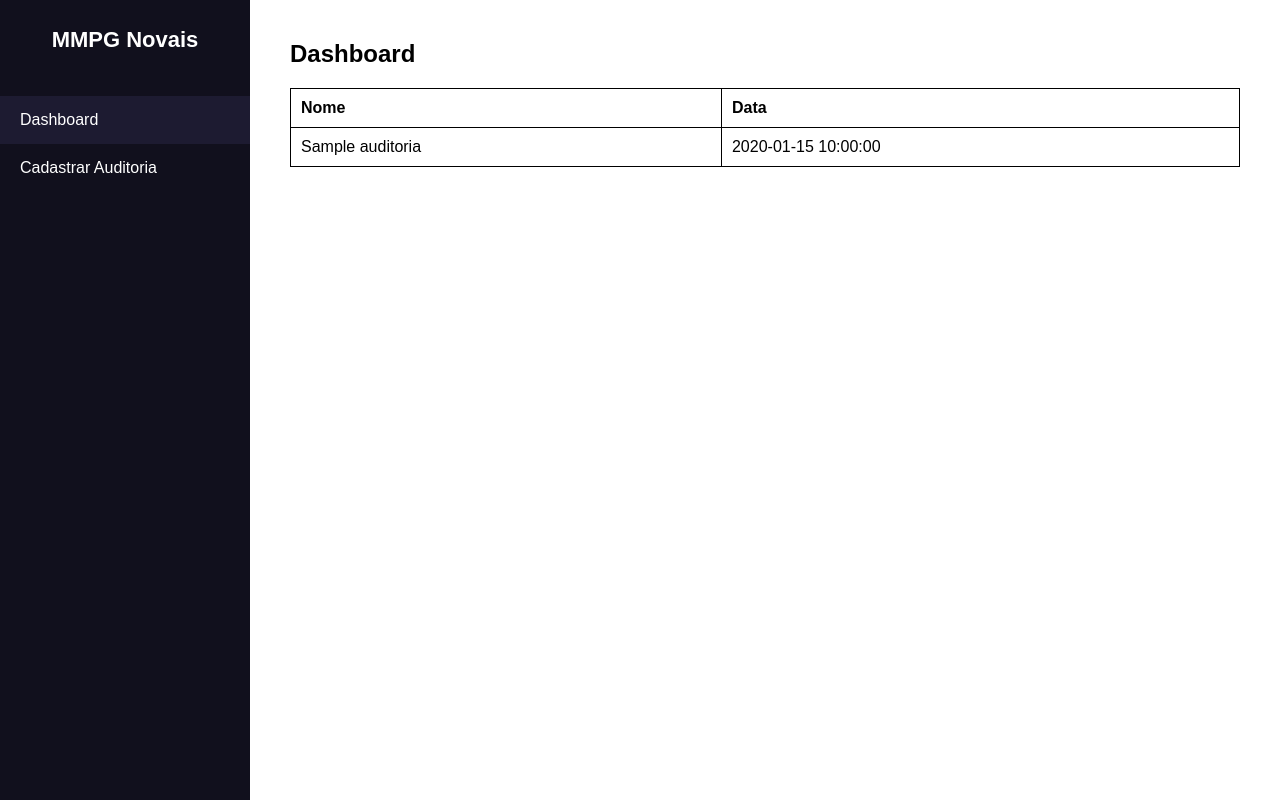
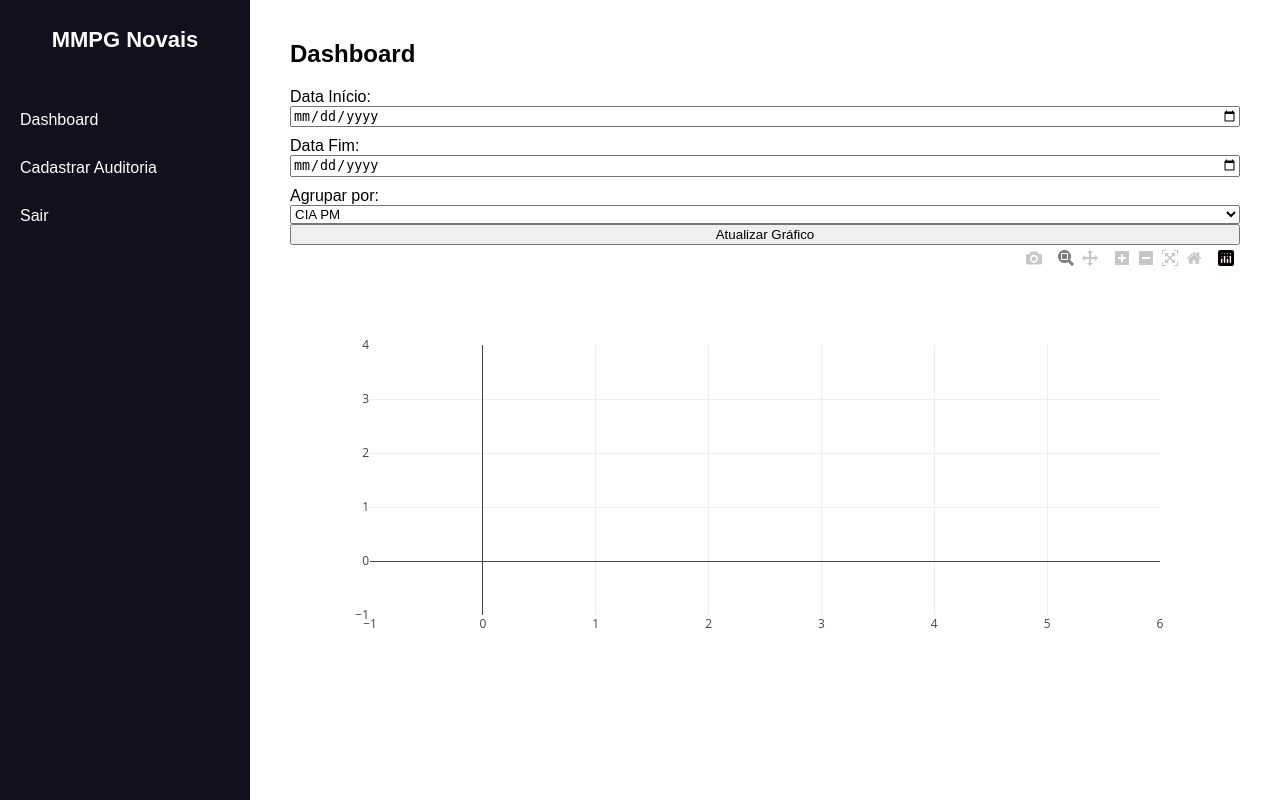
Before and after one commit to ValfridoNovais/Site_Python, a Flask app: template templates/dashboard.html in a window 1280 px wide. Run offline with Flask 3, Linux system fonts and the light colour scheme; the template is opened without the code that fills it: most values are stand-ins (such as "Sample title", 1, 10 or a date in 2020); some libraries are stand-ins or nearby versions.

Commit message:
graficos
Criação de gráfico com base nos dados do arquivo csv

```diff
--- a/app.py
+++ b/app.py
@@ -2,6 +2,7 @@
 from flask_login import LoginManager, UserMixin, login_user, logout_user, login_required, current_user
 import pandas as pd
 import os
+import plotly.express as px
 
 app = Flask(__name__)
 app.secret_key = 'sua_chave_secreta_aqui'
@@ -47,8 +48,19 @@
 @app.route('/')
 @login_required
 def dashboard():
-    df = pd.read_csv(DATA_PATH, encoding='latin1')
-    return render_template('dashboard.html', auditorias=df.to_dict(orient='records'))
+    df = pd.read_csv('data/auditorias.csv', encoding='latin1')
+    df['data_fato'] = pd.to_datetime(df['data_fato'])
+    df['numero_ocorrencia'] = 1  # Supondo que cada linha é uma ocorrência
+
+    start_date = request.args.get('start_date')
+    end_date = request.args.get('end_date')
+    group_by = request.args.get('group_by', 'cia_pm')
+
+    if start_date and end_date:
+        df = df[(df['data_fato'] >= start_date) & (df['data_fato'] <= end_date)]
+
+    plot = create_plot(df, group_by_field=group_by)
+    return render_template('dashboard.html', plot=plot)
 
 @app.route('/cadastro_auditoria', methods=['GET', 'POST'])
 @login_required
@@ -61,5 +73,12 @@
         return redirect(url_for('dashboard'))
     return render_template('cadastro_auditoria.html')
 
+#função para criar o gráfico:
+def create_plot(data_frame, group_by_field='cia_pm'):
+    fig = px.bar(data_frame, x=group_by_field, y='numero_ocorrencia', title=f'Ocorrências por {group_by_field}')
+    graphJSON = fig.to_json()
+    return graphJSON
+
+
 if __name__ == '__main__':
     app.run(debug=True)
--- a/templates/base.html
+++ b/templates/base.html
@@ -1,3 +1,4 @@
+<!-- base.html -->
 <!DOCTYPE html>
 <html lang="pt-br">
 <head>
@@ -7,23 +8,7 @@
     <link rel="stylesheet" href="{{ url_for('static', filename='css/style.css') }}">
 </head>
 <body>
-    <div class="sidebar">
-        <div class="logo-details">
-            <span class="logo_name">MMPG Novais</span>
-        </div>
-        <ul class="nav-links">
-            <li>
-                <a href="{{ url_for('dashboard') }}" class="active">
-                    <span class="links_name">Dashboard</span>
-                </a>
-            </li>
-            <li>
-                <a href="{{ url_for('cadastro_auditoria') }}">
-                    <span class="links_name">Cadastrar Auditoria</span>
-                </a>
-            </li>
-        </ul>
-    </div>
+    {% include 'sidebar.html' %}
     <div class="main-content">
         {% block content %}{% endblock %}
     </div>
--- a/templates/dashboard.html
+++ b/templates/dashboard.html
@@ -3,21 +3,24 @@
 {% block content %}
 <div class="dashboard">
     <h2>Dashboard</h2>
-    <table>
-        <thead>
-            <tr>
-                <th>Nome</th>
-                <th>Data</th>
-            </tr>
-        </thead>
-        <tbody>
-            {% for auditoria in auditorias %}
-                <tr>
-                    <td>{{ auditoria.name }}</td>
-                    <td>{{ auditoria.date }}</td>
-                </tr>
-            {% endfor %}
-        </tbody>
-    </table>
+    <form action="{{ url_for('dashboard') }}" method="get">
+        Data Início: <input type="date" name="start_date">
+        Data Fim: <input type="date" name="end_date">
+        Agrupar por:
+        <select name="group_by">
+            <option value="cia_pm">CIA PM</option>
+            <option value="pelotao">Pelotão</option>
+            <option value="nome_municipio">Município</option>
+        </select>
+        <button type="submit">Atualizar Gráfico</button>
+    </form>
+    <div id="chart"></div>
 </div>
+
+<script src="https://cdn.plot.ly/plotly-latest.min.js"></script>
+<script type="text/javascript">
+    var figures = {{ plot|tojson|safe }};
+    Plotly.react('chart', figures.data, figures.layout);
+</script>
+
 {% endblock %}
--- /dev/null
+++ b/templates/sidebar.html
@@ -0,0 +1,23 @@
+<!-- sidebar.html -->
+<div class="sidebar">
+    <div class="logo-details">
+        <span class="logo_name">MMPG Novais</span>
+    </div>
+    <ul class="nav-links">
+        <li>
+            <a href="{{ url_for('dashboard') }}">
+                <span class="links_name">Dashboard</span>
+            </a>
+        </li>
+        <li>
+            <a href="{{ url_for('cadastro_auditoria') }}">
+                <span class="links_name">Cadastrar Auditoria</span>
+            </a>
+        </li>
+        <li>
+            <a href="{{ url_for('logout') }}">
+                <span class="links_name">Sair</span>
+            </a>
+        </li>
+    </ul>
+</div>
```
